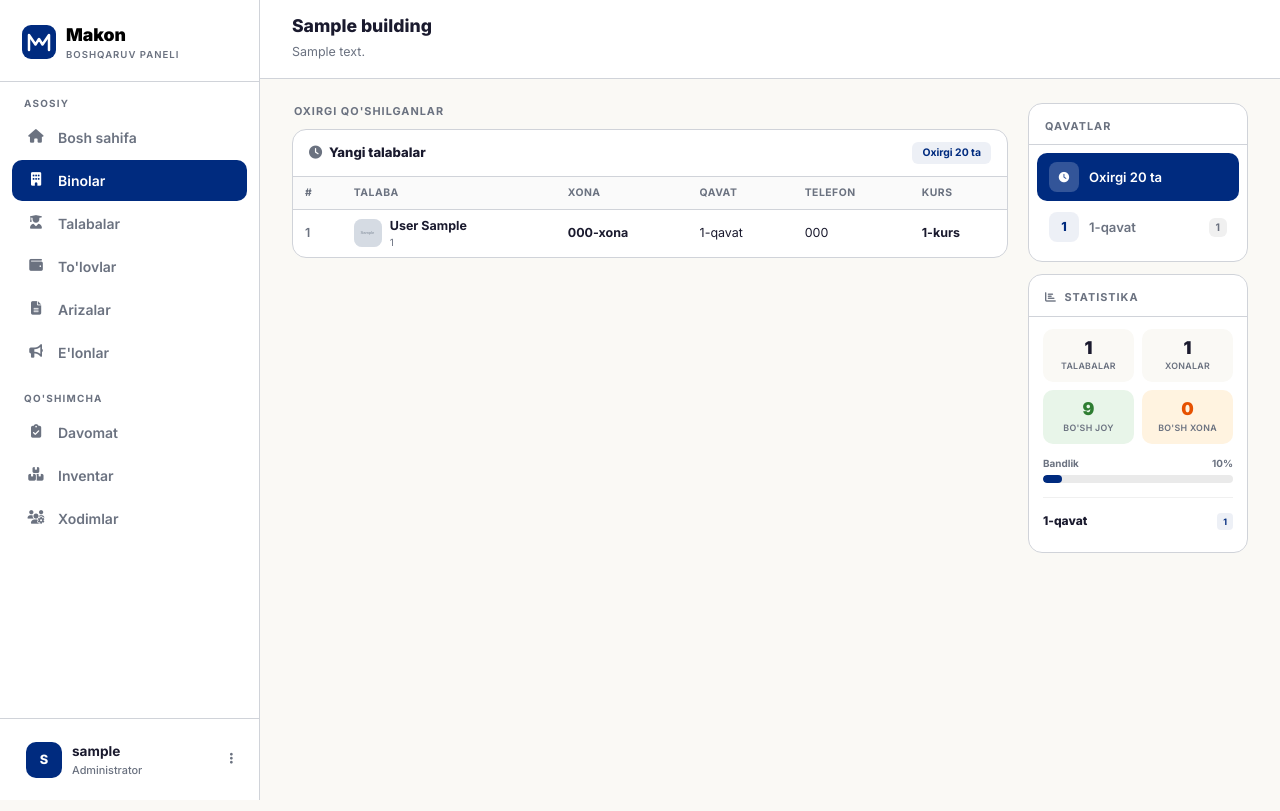
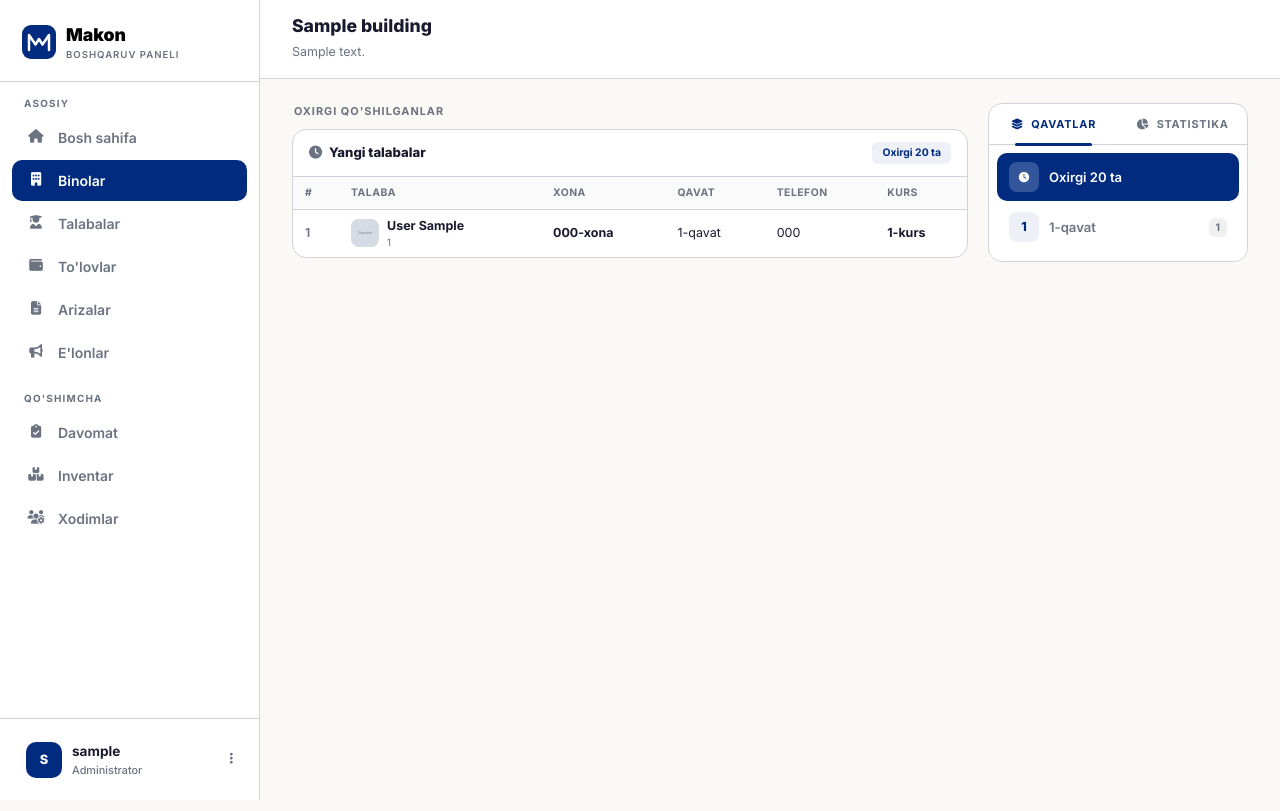
Before and after one commit to JozilovaZ/yotoqxona_web, a Django app: page /buildings/1/ in a window 1280 px wide. Run offline with Django 5.2, Linux system fonts and the light colour scheme; a user stored in the database is signed in; tables that the repository leaves empty hold one stand-in row (values such as "Sample post"); grey boxes marked "Sample" are stand-in pictures.

Commit message:
Redesign sidebar: tabs with donut charts for statistics
Sidebar now has two tabs - Qavatlar (floor navigation) and Statistika
(circular donut charts showing occupancy %, room status, per-floor stats
with expandable room details).

Co-Authored-By: Claude Opus 4.6 <noreply@anthropic.com>

```diff
--- a/apps/buildings/views.py
+++ b/apps/buildings/views.py
@@ -180,6 +180,8 @@ class BuildingDetailView(BuildingStaffMixin, DetailView):
         building_occupied_beds = 0
         building_total_rooms = 0
         building_empty_rooms = 0
+        building_partial_rooms = 0
+        building_full_rooms = 0
 
         for floor in floors_qs:
             students = list(Student.objects.filter(
@@ -208,6 +210,8 @@ class BuildingDetailView(BuildingStaffMixin, DetailView):
             building_occupied_beds += floor_occupied
             building_total_rooms += len(all_rooms)
             building_empty_rooms += len(empty_rooms)
+            building_partial_rooms += len(partial_rooms)
+            building_full_rooms += len(full_rooms)
 
             floor_data.append({
                 'floor': floor,
@@ -230,6 +234,8 @@ class BuildingDetailView(BuildingStaffMixin, DetailView):
         context['building_free_beds'] = building_total_capacity - building_occupied_beds
         context['building_total_rooms'] = building_total_rooms
         context['building_empty_rooms'] = building_empty_rooms
+        context['building_partial_rooms'] = building_partial_rooms
+        context['building_full_rooms'] = building_full_rooms
         context['building_occupancy_rate'] = round(
             (building_occupied_beds / building_total_capacity * 100) if building_total_capacity > 0 else 0
         )
--- a/templates/buildings/building_detail.html
+++ b/templates/buildings/building_detail.html
@@ -27,7 +27,7 @@
 
 /* ══ RIGHT SIDEBAR ══ */
 .right-sidebar {
-    width: 220px;
+    width: 260px;
     flex-shrink: 0;
     position: sticky;
     top: 80px;
@@ -35,23 +35,54 @@
     max-height: calc(100vh - 100px);
     overflow-y: auto;
 }
+.right-sidebar::-webkit-scrollbar { width: 3px; }
+.right-sidebar::-webkit-scrollbar-thumb { background: #D0D3D9; border-radius: 3px; }
+
 .rsb-card {
     background: #fff;
     border: 1.5px solid var(--border);
     border-radius: 14px;
     overflow: hidden;
 }
-.rsb-header {
-    padding: 14px 16px 10px;
+
+/* Sidebar tabs */
+.rsb-tabs {
+    display: flex;
     border-bottom: 1.5px solid var(--border);
 }
-.rsb-title {
+.rsb-tab {
+    flex: 1;
+    padding: 12px 8px;
+    text-align: center;
     font-size: 0.68rem;
     font-weight: 700;
     text-transform: uppercase;
-    letter-spacing: 1px;
+    letter-spacing: .8px;
     color: var(--gray);
+    cursor: pointer;
+    transition: all .2s;
+    border: none;
+    background: none;
+    position: relative;
 }
+.rsb-tab:hover { color: var(--dark); }
+.rsb-tab.active {
+    color: var(--p);
+}
+.rsb-tab.active::after {
+    content: '';
+    position: absolute;
+    bottom: -1.5px;
+    left: 20%;
+    width: 60%;
+    height: 2.5px;
+    background: var(--p);
+    border-radius: 2px;
+}
+.rsb-tab-content { display: none; }
+.rsb-tab-content.active { display: block; }
+
+/* Floor list */
 .rsb-list {
     padding: 8px 8px;
 }
@@ -118,6 +149,208 @@
     padding: 2px 7px;
     border-radius: 6px;
     transition: all .15s;
+}
+
+/* ══ STATS TAB ══ */
+.stats-body {
+    padding: 16px 14px;
+}
+
+/* Donut chart */
+.donut-section {
+    text-align: center;
+    margin-bottom: 18px;
+}
+.donut-wrap {
+    position: relative;
+    width: 110px;
+    height: 110px;
+    margin: 0 auto 8px;
+}
+.donut-wrap svg {
+    width: 110px;
+    height: 110px;
+    transform: rotate(-90deg);
+}
+.donut-wrap circle {
+    fill: none;
+    stroke-width: 10;
+    cx: 55;
+    cy: 55;
+    r: 45;
+}
+.donut-bg { stroke: #EAEAEA; }
+.donut-fill {
+    stroke-linecap: round;
+    transition: stroke-dashoffset .8s ease;
+}
+.donut-center {
+    position: absolute;
+    top: 50%;
+    left: 50%;
+    transform: translate(-50%, -50%);
+    text-align: center;
+}
+.donut-val {
+    font-size: 1.4rem;
+    font-weight: 900;
+    color: var(--dark);
+    line-height: 1;
+}
+.donut-val-sub {
+    font-size: 0.55rem;
+    font-weight: 600;
+    color: var(--gray);
+    text-transform: uppercase;
+    margin-top: 2px;
+}
+.donut-title {
+    font-size: 0.72rem;
+    font-weight: 700;
+    color: var(--dark);
+}
+
+/* Mini donut for floors */
+.mini-donut-wrap {
+    position: relative;
+    width: 48px;
+    height: 48px;
+    flex-shrink: 0;
+}
+.mini-donut-wrap svg {
+    width: 48px;
+    height: 48px;
+    transform: rotate(-90deg);
+}
+.mini-donut-wrap circle {
+    fill: none;
+    stroke-width: 5;
+    cx: 24;
+    cy: 24;
+    r: 19;
+}
+.mini-donut-center {
+    position: absolute;
+    top: 50%;
+    left: 50%;
+    transform: translate(-50%, -50%);
+    font-size: 0.65rem;
+    font-weight: 900;
+    color: var(--dark);
+}
+
+/* Room status legend */
+.legend-row {
+    display: flex;
+    align-items: center;
+    gap: 6px;
+    margin-bottom: 6px;
+}
+.legend-dot {
+    width: 8px;
+    height: 8px;
+    border-radius: 50%;
+    flex-shrink: 0;
+}
+.legend-label {
+    font-size: 0.68rem;
+    font-weight: 600;
+    color: var(--gray);
+    flex: 1;
+}
+.legend-val {
+    font-size: 0.72rem;
+    font-weight: 800;
+    color: var(--dark);
+}
+
+/* Rooms donut (multi-segment) */
+.rooms-donut-section {
+    text-align: center;
+    margin-bottom: 16px;
+    padding-bottom: 16px;
+    border-bottom: 1px solid #F0F0F0;
+}
+
+/* Divider */
+.stats-divider {
+    height: 1px;
+    background: #F0F0F0;
+    margin: 14px 0;
+}
+
+/* Floor stat rows */
+.floor-stat-item {
+    display: flex;
+    align-items: center;
+    gap: 10px;
+    padding: 8px 0;
+    border-bottom: 1px solid #F8F8F8;
+    cursor: pointer;
+    transition: background .15s;
+    border-radius: 8px;
+    padding-left: 4px;
+    padding-right: 4px;
+}
+.floor-stat-item:last-child { border-bottom: none; }
+.floor-stat-item:hover { background: var(--bg); }
+.floor-stat-info {
+    flex: 1;
+    min-width: 0;
+}
+.floor-stat-name {
+    font-size: 0.75rem;
+    font-weight: 800;
+    color: var(--dark);
+}
+.floor-stat-sub {
+    font-size: 0.6rem;
+    color: var(--gray);
+    font-weight: 600;
+    margin-top: 1px;
+}
+
+/* Floor detail rooms expand */
+.floor-rooms-expand {
+    display: none;
+    padding: 6px 0 4px 58px;
+}
+.floor-rooms-expand.open { display: block; }
+.room-mini-row {
+    display: flex;
+    align-items: center;
+    gap: 6px;
+    padding: 3px 0;
+    font-size: 0.65rem;
+}
+.room-mini-dot {
+    width: 6px;
+    height: 6px;
+    border-radius: 50%;
+    flex-shrink: 0;
+}
+.room-mini-dot.empty { background: #66BB6A; }
+.room-mini-dot.partial { background: #FFA726; }
+.room-mini-dot.full { background: #EF5350; }
+.room-mini-name {
+    font-weight: 700;
+    color: var(--dark);
+    min-width: 50px;
+}
+.room-mini-info {
+    color: var(--gray);
+    font-weight: 600;
+}
+
+/* Section label in stats */
+.stats-section-label {
+    font-size: 0.6rem;
+    font-weight: 700;
+    text-transform: uppercase;
+    letter-spacing: .8px;
+    color: var(--gray);
+    margin-bottom: 8px;
+    margin-top: 4px;
 }
 
 /* ══ SECTION TITLE ══ */
@@ -317,163 +550,6 @@
     font-size: 0.82rem;
 }
 
-/* ══ STATS CARD ══ */
-.stats-card {
-    background: #fff;
-    border: 1.5px solid var(--border);
-    border-radius: 14px;
-    overflow: hidden;
-    margin-top: 12px;
-}
-.stats-header {
-    padding: 14px 16px 10px;
-    border-bottom: 1.5px solid var(--border);
-    display: flex;
-    align-items: center;
-    justify-content: space-between;
-}
-.stats-title {
-    font-size: 0.68rem;
-    font-weight: 700;
-    text-transform: uppercase;
-    letter-spacing: 1px;
-    color: var(--gray);
-}
-.stats-body { padding: 12px 14px; }
-.stats-overview {
-    display: grid;
-    grid-template-columns: 1fr 1fr;
-    gap: 8px;
-    margin-bottom: 12px;
-}
-.stat-box {
-    background: var(--bg);
-    border-radius: 10px;
-    padding: 10px;
-    text-align: center;
-}
-.stat-box-val {
-    font-size: 1.1rem;
-    font-weight: 900;
-    color: var(--dark);
-    line-height: 1;
-}
-.stat-box-lbl {
-    font-size: 0.55rem;
-    font-weight: 600;
-    color: var(--gray);
-    text-transform: uppercase;
-    letter-spacing: .3px;
-    margin-top: 3px;
-}
-.stat-box.green { background: #E8F5E9; }
-.stat-box.green .stat-box-val { color: #2E7D32; }
-.stat-box.red { background: #FFF3E0; }
-.stat-box.red .stat-box-val { color: #E65100; }
-
-.occupancy-bar-wrap {
-    margin-bottom: 14px;
-}
-.occupancy-label {
-    display: flex;
-    justify-content: space-between;
-    font-size: 0.62rem;
-    font-weight: 700;
-    color: var(--gray);
-    margin-bottom: 4px;
-}
-.occupancy-bar-bg {
-    height: 8px;
-    background: #EAEAEA;
-    border-radius: 4px;
-    overflow: hidden;
-}
-.occupancy-bar-fill {
-    height: 100%;
-    border-radius: 4px;
-    background: var(--p);
-    transition: width .4s ease;
-}
-
-/* Floor stats accordion */
-.floor-stat-section {
-    border-top: 1px solid #F0F0F0;
-    padding: 10px 0 6px;
-}
-.floor-stat-section:first-of-type {
-    border-top: none;
-    padding-top: 0;
-}
-.floor-stat-head {
-    display: flex;
-    align-items: center;
-    justify-content: space-between;
-    cursor: pointer;
-    padding: 4px 0;
-}
-.floor-stat-head:hover .floor-stat-name { color: var(--p); }
-.floor-stat-name {
-    font-size: 0.75rem;
-    font-weight: 800;
-    color: var(--dark);
-    transition: color .15s;
-}
-.floor-stat-badges {
-    display: flex;
-    gap: 4px;
-}
-.floor-stat-badge {
-    font-size: 0.55rem;
-    font-weight: 700;
-    padding: 2px 6px;
-    border-radius: 4px;
-}
-.fsb-students { background: var(--p10); color: var(--p); }
-.fsb-empty { background: #E8F5E9; color: #2E7D32; }
-.fsb-full { background: #FFF3E0; color: #E65100; }
-
-.floor-rooms-detail {
-    display: none;
-    padding: 6px 0 2px;
-}
-.floor-rooms-detail.open { display: block; }
-.room-stat-row {
-    display: flex;
-    align-items: center;
-    gap: 6px;
-    padding: 4px 0;
-    font-size: 0.7rem;
-    border-bottom: 1px solid #F8F8F8;
-}
-.room-stat-row:last-child { border-bottom: none; }
-.room-stat-num {
-    font-weight: 800;
-    color: var(--dark);
-    min-width: 50px;
-}
-.room-stat-bar {
-    flex: 1;
-    height: 6px;
-    background: #EAEAEA;
-    border-radius: 3px;
-    overflow: hidden;
-}
-.room-stat-bar-fill {
-    height: 100%;
-    border-radius: 3px;
-    transition: width .3s ease;
-}
-.room-stat-bar-fill.empty { background: #66BB6A; }
-.room-stat-bar-fill.partial { background: #FFA726; }
-.room-stat-bar-fill.full { background: #EF5350; }
-.room-stat-info {
-    font-size: 0.6rem;
-    font-weight: 700;
-    color: var(--gray);
-    min-width: 34px;
-    text-align: right;
-}
-
 /* ══ RESPONSIVE ══ */
 @media(max-width:900px){
     .students-layout { flex-direction: column-reverse; }
@@ -496,7 +572,6 @@
     }
     .rsb-floor-name { display: none; }
     .rsb-count { display: none; }
-    .stats-overview { grid-template-columns: 1fr 1fr; }
 }
 @media(max-width:600px){
     .floor-stats-row { grid-template-columns: 1fr 1fr; }
@@ -672,9 +747,18 @@
     {% if floor_data %}
     <div class="right-sidebar">
         <div class="rsb-card">
-            <div class="rsb-header">
-                <div class="rsb-title">Qavatlar</div>
+            <!-- TABLAR -->
+            <div class="rsb-tabs">
+                <button class="rsb-tab active" onclick="switchSidebarTab('floors', this)">
+                    <i class="fas fa-layer-group me-1"></i> Qavatlar
+                </button>
+                <button class="rsb-tab" onclick="switchSidebarTab('stats', this)">
+                    <i class="fas fa-chart-pie me-1"></i> Statistika
+                </button>
             </div>
+
+            <!-- TAB 1: QAVATLAR -->
+            <div class="rsb-tab-content active" id="tab-floors">
                 <div class="rsb-list">
                     <div class="rsb-link active" data-target="recent-panel" onclick="showPanel('recent-panel', this)">
                         <div class="rsb-num"><i class="fas fa-clock" style="font-size:0.65rem;"></i></div>
@@ -690,71 +774,99 @@
                 </div>
             </div>
 
-        <!-- STATISTIKA -->
-        <div class="stats-card">
-            <div class="stats-header">
-                <div class="stats-title"><i class="fas fa-chart-bar me-1"></i> Statistika</div>
+            <!-- TAB 2: STATISTIKA -->
+            <div class="rsb-tab-content" id="tab-stats">
+                <div class="stats-body">
+
+                    <!-- BANDLIK DONUT -->
+                    <div class="donut-section">
+                        <div class="donut-wrap">
+                            <svg viewBox="0 0 110 110">
+                                <circle class="donut-bg" />
+                                <circle class="donut-fill" stroke="var(--p)"
+                                    stroke-dasharray="{% widthratio building_occupancy_rate 100 283 %} 283"
+                                    stroke-dashoffset="0" />
+                            </svg>
+                            <div class="donut-center">
+                                <div class="donut-val">{{ building_occupancy_rate }}%</div>
+                                <div class="donut-val-sub">Bandlik</div>
                             </div>
-            <div class="stats-body">
-                <!-- Umumiy ko'rsatkichlar -->
-                <div class="stats-overview">
-                    <div class="stat-box">
-                        <div class="stat-box-val">{{ building_occupied_beds }}</div>
-                        <div class="stat-box-lbl">Talabalar</div>
                         </div>
-                    <div class="stat-box">
-                        <div class="stat-box-val">{{ building_total_rooms }}</div>
-                        <div class="stat-box-lbl">Xonalar</div>
+                        <div class="donut-title">{{ building_occupied_beds }} / {{ building_total_capacity }} joy band</div>
                     </div>
-                    <div class="stat-box green">
-                        <div class="stat-box-val">{{ building_free_beds }}</div>
-                        <div class="stat-box-lbl">Bo'sh joy</div>
+
+                    <!-- XONALAR HOLATI DONUT -->
+                    <div class="rooms-donut-section">
+                        <div class="donut-wrap">
+                            <svg viewBox="0 0 110 110">
+                                <circle class="donut-bg" />
+                                {% if building_total_rooms > 0 %}
+                                <!-- Bo'sh xonalar - yashil -->
+                                <circle class="donut-fill" stroke="#66BB6A"
+                                    stroke-dasharray="{% widthratio building_empty_rooms building_total_rooms 283 %} 283"
+                                    stroke-dashoffset="0" />
+                                {% endif %}
+                            </svg>
+                            <div class="donut-center">
+                                <div class="donut-val">{{ building_total_rooms }}</div>
+                                <div class="donut-val-sub">Xonalar</div>
                             </div>
-                    <div class="stat-box red">
-                        <div class="stat-box-val">{{ building_empty_rooms }}</div>
-                        <div class="stat-box-lbl">Bo'sh xona</div>
+                        </div>
+                        <!-- Legend -->
+                        <div style="text-align:left;padding:0 10px;">
+                            <div class="legend-row">
+                                <span class="legend-dot" style="background:#66BB6A;"></span>
+                                <span class="legend-label">Bo'sh xonalar</span>
+                                <span class="legend-val">{{ building_empty_rooms }}</span>
+                            </div>
+                            <div class="legend-row">
+                                <span class="legend-dot" style="background:#FFA726;"></span>
+                                <span class="legend-label">Qisman band</span>
+                                <span class="legend-val">{{ building_partial_rooms }}</span>
+                            </div>
+                            <div class="legend-row">
+                                <span class="legend-dot" style="background:#EF5350;"></span>
+                                <span class="legend-label">To'liq band</span>
+                                <span class="legend-val">{{ building_full_rooms }}</span>
+                            </div>
                         </div>
                     </div>
 
-                <!-- Bandlik darajasi -->
-                <div class="occupancy-bar-wrap">
-                    <div class="occupancy-label">
-                        <span>Bandlik</span>
-                        <span>{{ building_occupancy_rate }}%</span>
+                    <!-- HAR QAVAT BO'YICHA -->
+                    <div class="stats-section-label">Qavatlar bo'yicha</div>
+                    {% for item in floor_data %}
+                    <div class="floor-stat-item" onclick="toggleFloorRooms(this)">
+                        <div class="mini-donut-wrap">
+                            <svg viewBox="0 0 48 48">
+                                <circle class="donut-bg" cx="24" cy="24" r="19" />
+                                <circle class="donut-fill"
+                                    cx="24" cy="24" r="19"
+                                    stroke="{% if item.occupied_beds == 0 %}#66BB6A{% elif item.occupied_beds >= item.total_capacity %}#EF5350{% else %}var(--p){% endif %}"
+                                    stroke-dasharray="{% if item.total_capacity > 0 %}{% widthratio item.occupied_beds item.total_capacity 119 %}{% else %}0{% endif %} 119"
+                                    stroke-dashoffset="0" />
+                            </svg>
+                            <div class="mini-donut-center">{{ item.student_count }}</div>
                         </div>
-                    <div class="occupancy-bar-bg">
-                        <div class="occupancy-bar-fill" style="width:{{ building_occupancy_rate }}%"></div>
+                        <div class="floor-stat-info">
+                            <div class="floor-stat-name">{{ item.floor.number }}-qavat</div>
+                            <div class="floor-stat-sub">
+                                {{ item.total_rooms }} xona &middot; {{ item.occupied_beds }}/{{ item.total_capacity }} joy &middot;
+                                <span style="color:#66BB6A;">{{ item.empty_rooms|length }} bo'sh</span>
                             </div>
                         </div>
-
-                <!-- Har qavat bo'yicha -->
-                {% for item in floor_data %}
-                <div class="floor-stat-section">
-                    <div class="floor-stat-head" onclick="toggleFloorDetail(this)">
-                        <span class="floor-stat-name">{{ item.floor.number }}-qavat</span>
-                        <div class="floor-stat-badges">
-                            <span class="floor-stat-badge fsb-students" title="Talabalar">{{ item.student_count }}</span>
-                            {% if item.empty_rooms %}
-                            <span class="floor-stat-badge fsb-empty" title="Bo'sh xonalar">{{ item.empty_rooms|length }}</span>
-                            {% endif %}
-                            {% if item.full_rooms %}
-                            <span class="floor-stat-badge fsb-full" title="To'liq xonalar">{{ item.full_rooms|length }}</span>
-                            {% endif %}
                     </div>
-                    </div>
-                    <div class="floor-rooms-detail">
+                    <div class="floor-rooms-expand">
                         {% for room in item.all_rooms %}
-                        <div class="room-stat-row">
-                            <span class="room-stat-num">{{ room.number }}-xona</span>
-                            <div class="room-stat-bar">
-                                <div class="room-stat-bar-fill {% if room.current_students == 0 %}empty{% elif room.current_students >= room.capacity %}full{% else %}partial{% endif %}" style="width:{% widthratio room.current_students room.capacity 100 %}%"></div>
-                            </div>
-                            <span class="room-stat-info">{{ room.current_students }}/{{ room.capacity }}</span>
+                        <div class="room-mini-row">
+                            <span class="room-mini-dot {% if room.current_students == 0 %}empty{% elif room.current_students >= room.capacity %}full{% else %}partial{% endif %}"></span>
+                            <span class="room-mini-name">{{ room.number }}-xona</span>
+                            <span class="room-mini-info">{{ room.current_students }}/{{ room.capacity }} joy</span>
                         </div>
                         {% endfor %}
                     </div>
+                    {% endfor %}
+
                 </div>
-                {% endfor %}
             </div>
         </div>
     </div>
@@ -772,10 +884,19 @@ function showPanel(panelId, btn) {
     document.querySelectorAll('.rsb-link').forEach(l => l.classList.remove('active'));
     if (btn) btn.classList.add('active');
 }
-function toggleFloorDetail(el) {
+
+function switchSidebarTab(tab, btn) {
+    document.querySelectorAll('.rsb-tab').forEach(t => t.classList.remove('active'));
+    document.querySelectorAll('.rsb-tab-content').forEach(c => c.classList.remove('active'));
+    btn.classList.add('active');
+    document.getElementById('tab-' + tab).classList.add('active');
+}
+
+function toggleFloorRooms(el) {
     const detail = el.nextElementSibling;
+    if (detail && detail.classList.contains('floor-rooms-expand')) {
         detail.classList.toggle('open');
-    el.querySelector('.floor-stat-name').style.color = detail.classList.contains('open') ? 'var(--p)' : '';
+    }
 }
 </script>
 {% endblock %}
```
Lines whose indentation alone changed are shown as unchanged.
